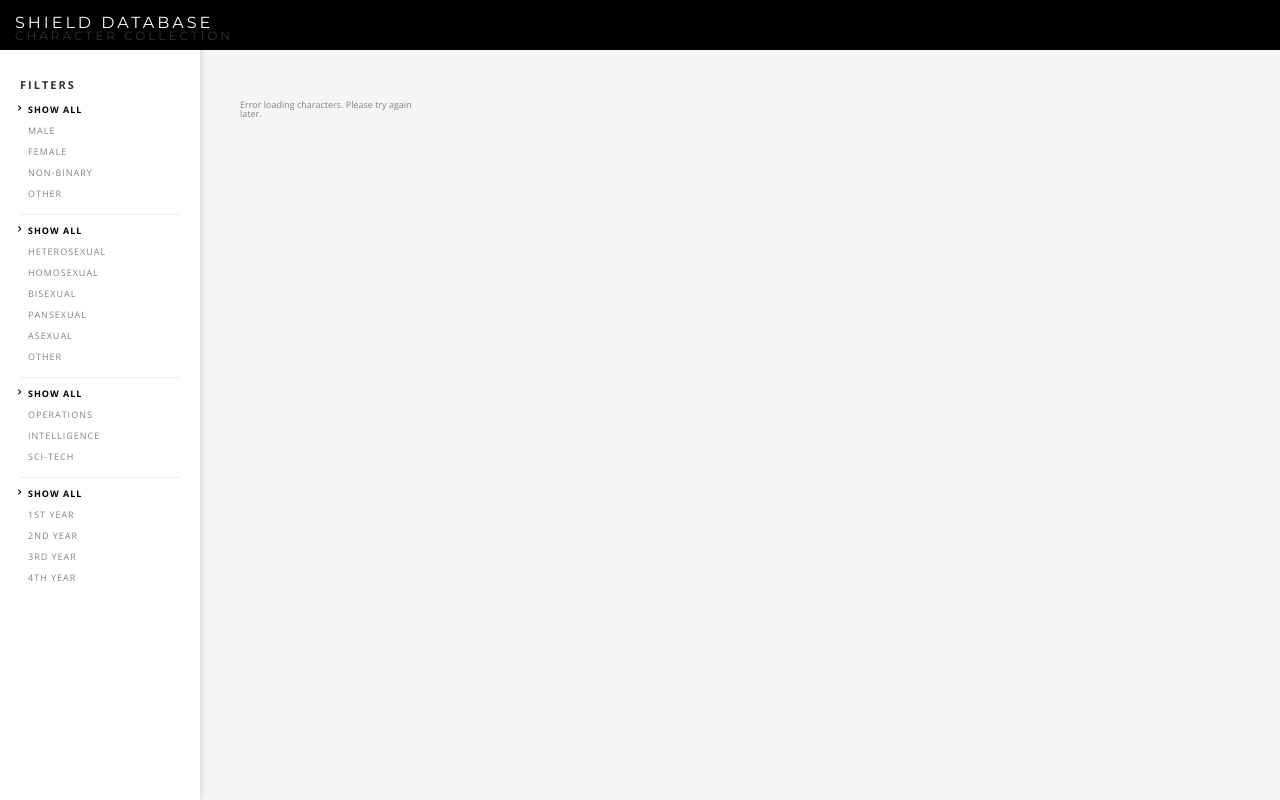
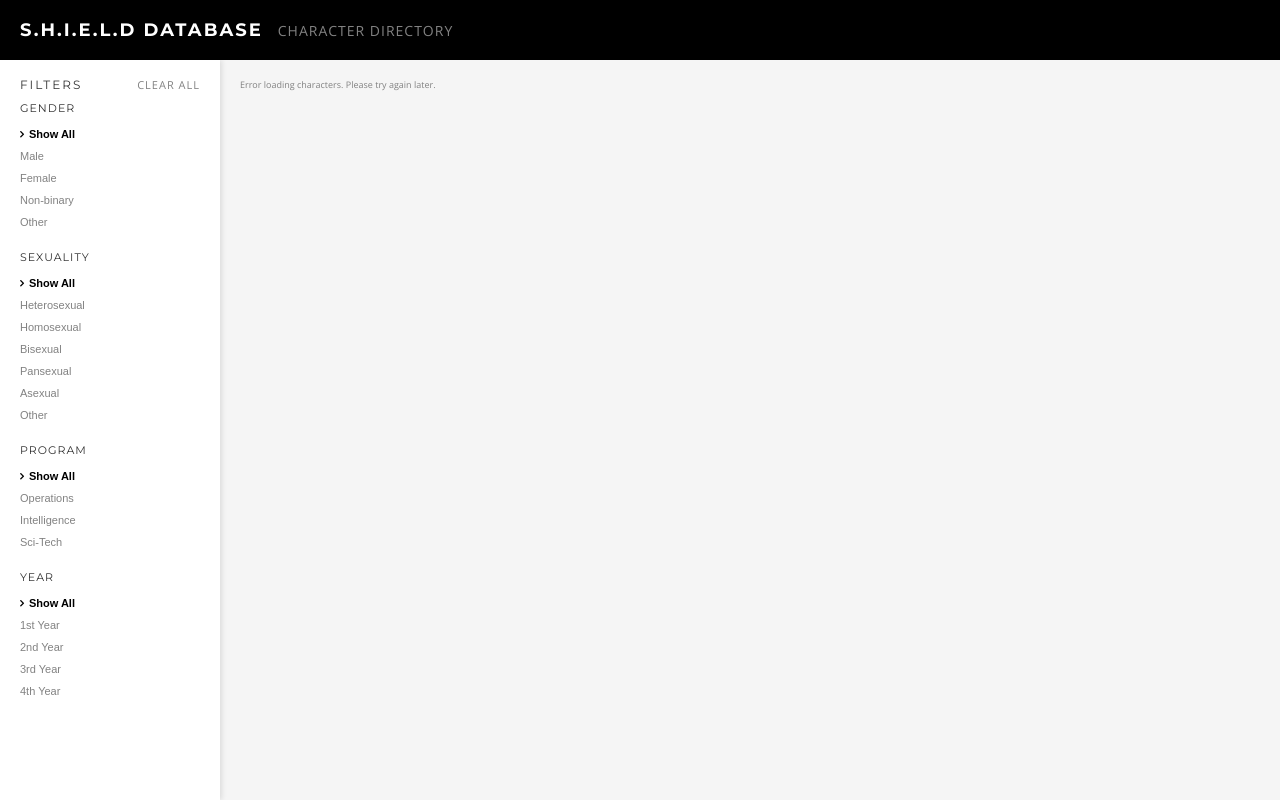
Before and after one commit to JayByRP/shield, a plain HTML site: page public/index.html in a window 1280 px wide. Drawn offline with nearby package versions, Linux system fonts and the light colour scheme; no server answers.

Commit message:
weird interface

```diff
--- a/public/index.html
+++ b/public/index.html
@@ -1,93 +1,15 @@
-<!DOCTYPE html>
 <!DOCTYPE html>
 <html>
 <head>
     <meta charset="utf-8" />
     <meta name="viewport" content="width=device-width, initial-scale=1.0">
-    <title>SHIELD DATABASE</title>
-    <!-- External Resources -->
-    <link rel="stylesheet" href="https://maxcdn.bootstrapcdn.com/font-awesome/4.5.0/css/font-awesome.min.css" />
+    <title>S.H.I.E.L.D Database</title>
+    <link rel="stylesheet" href="https://cdnjs.cloudflare.com/ajax/libs/font-awesome/4.5.0/css/font-awesome.min.css" />
     <link href="https://fonts.googleapis.com/css?family=Montserrat:400,700|Open+Sans:400,400italic,700,700italic,300italic,300|Inconsolata" rel="stylesheet" type="text/css" />
-    <script src="https://ajax.googleapis.com/ajax/libs/jquery/2.1.4/jquery.min.js"></script>
+    <script src="https://cdnjs.cloudflare.com/ajax/libs/jquery/2.1.4/jquery.min.js"></script>
     <script src="https://cdnjs.cloudflare.com/ajax/libs/jquery.isotope/2.2.2/isotope.pkgd.min.js"></script>
     <script src="https://cdnjs.cloudflare.com/ajax/libs/jquery.imagesloaded/4.1.4/imagesloaded.pkgd.min.js"></script>
-
-    <script type="text/javascript">
-        $(document).ready(function() {
-            $.ajax({
-                url: "/api/characters",
-                method: "GET",
-                success: function(characters) {
-                    const characterHTML = characters.map(character => {
-                        const nameParts = character.name.split(" ");
-                        const firstName = nameParts[0];
-                        const surname = nameParts.slice(1).join(" ");
-
-                        return `
-                            <div class="grid-item"
-                                <div class="name">
-                                    <div class="firstname">${firstName.toUpperCase()}</div>
-                                    <div class="surname">${surname.toUpperCase()}</div>
-                                </div>
-                                ${character.bio ?
-                                    `<a href="${character.bio}" target="_blank" class="image-link">
-                                        <img src="${character.image}" alt="${character.name}">
-                                    </a>` :
-                                    `<img src="${character.image}" alt="${character.name}">`
-                                }
-                            </div>
-                        `;
-                    }).join("");
-
-                    $(".grid").html(characterHTML);
-
-                    var $grid = $('.grid').isotope({
-                        itemSelector: '.grid-item',
-                        layoutMode: 'fitRows',
-                        sortBy: 'original-order'
-                    });
-
-                    var filters = {};
-
-                    $('.filters').on('click', '.button', function() {
-                        var $this = $(this);
-                        var $buttonGroup = $this.parents('.button-group');
-                        var filterGroup = $buttonGroup.attr('data-filter-group');
-                        filters[filterGroup] = $this.attr('data-filter');
-                        var filterValue = concatValues(filters);
-                        $grid.isotope({ filter: filterValue });
-                    });
-
-                    $('.button-group').each(function(i, buttonGroup) {
-                        var $buttonGroup = $(buttonGroup);
-                        $buttonGroup.on('click', 'button', function() {
-                            $buttonGroup.find('.is-checked').removeClass('is-checked');
-                            $(this).addClass('is-checked');
-                        });
-                    });
-
-                    $grid.imagesLoaded().progress(function() {
-                        $grid.isotope('layout');
-                    });
-                },
-                error: function(xhr, status, error) {
-                    console.error("Error fetching characters:", error);
-                    $(".grid").html("<p class='error-message'>Error loading characters. Please try again later.</p>");
-                }
-            });
-
-            function concatValues(obj) {
-                var value = '';
-                for (var prop in obj) {
-                    value += obj[prop];
-                }
-                return value;
-            }
-        });
-    </script>
-
-<style type="text/css">
-    /* Scrollbar and basic styles remain the same */
+    <style>
         ::-webkit-scrollbar {
             width: 5px;
             border: 2px solid #fff;
@@ -103,11 +25,6 @@
             height: 5px;
         }
 
-    ::selection {
-        background: gray;
-        color: #fff;
-    }
-
         * {
             margin: 0;
             padding: 0;
@@ -118,144 +35,109 @@
             color: #828282;
             font-weight: 100;
             font-size: 9px;
-        font-family: "open sans", calibri, Helvetica, sans-serif;
+            font-family: "Open Sans", calibri, Helvetica, sans-serif;
             line-height: 100%;
             background: #f5f5f5;
         }
 
-    /* Updated header styles */
-    .toptitle {
-        text-transform: uppercase;
-        letter-spacing: 3px;
-        font-family: "Montserrat", Helvetica, sans-serif;
-        display: inline-block;
-        margin-right: 10px;
-        color: #fff;
-        font-weight: 300;
-        font-size: 16px;
-        line-height: 100%;
-    }
-
-    h1 {
-        text-transform: uppercase;
-        letter-spacing: 3px;
-        font-family: "Montserrat", Helvetica, sans-serif;
-        color: #323232;
-        font-weight: 400;
-        font-size: 12px !important;
-        margin-bottom: 5px;
-    }
-
-    h3 {
-        font-size: 11px;
-        text-transform: uppercase;
-        letter-spacing: 2px;
-        margin-bottom: 10px;
-        color: #323232;
-    }
-
-    /* Updated top bar */
         #top {
             position: fixed;
             top: 0;
             left: 0;
             z-index: 99999;
-        padding: 15px;
             width: 100%;
-        height: 50px;
             background: #000;
             color: #fff;
-        text-transform: uppercase;
-        font-family: "Open Sans", Helvetica, sans-serif;
+            padding: 15px 20px;
+            height: 60px;
+            display: flex;
+            align-items: center;
+            gap: 15px;
         }
 
-    /* Updated grid layout */
-    .grid {
-        position: relative;
-        margin: 80px 0 0 220px;
-        padding: 20px;
-        display: grid;
-        grid-template-columns: repeat(auto-fill, minmax(180px, 1fr));
-        gap: 20px;
+        .database-title {
+            font-family: "Montserrat", Helvetica, sans-serif;
+            font-size: 18px;
+            font-weight: 700;
+            letter-spacing: 2px;
+            color: #fff;
         }
 
-    /* Updated grid item styles */
-    .grid-item {
-        margin: 0;
-        padding: 10px;
-        background: #000;
-        color: #fff;
-        text-align: center;
+        .directory-text {
+            font-family: "Open Sans", Helvetica, sans-serif;
+            font-size: 14px;
+            color: #828282;
             text-transform: uppercase;
-        transition: all 0.3s ease-out;
-        width: 100%;
-        display: flex;
-        flex-direction: column;
-        align-items: center;
+            letter-spacing: 1px;
         }
 
-    .grid-item:hover {
-        transform: translateY(-5px);
-        box-shadow: 0 5px 15px rgba(0,0,0,0.3);
+        .sidebar {
+            position: fixed;
+            top: 60px;
+            left: 0;
+            width: 220px;
+            height: calc(100vh - 60px);
+            background: #fff;
+            padding: 20px;
+            overflow-y: auto;
+            box-shadow: 2px 0 5px rgba(0,0,0,0.1);
         }
 
-    .grid-item img {
-        width: 120px;
-        height: 120px;
-        border-radius: 50%;
-        transition: all 0.3s ease-out;
-        object-fit: cover;
+        .filters-header {
+            display: flex;
+            justify-content: space-between;
+            align-items: center;
+            margin-bottom: 15px;
         }
 
-    /* Updated sidebar styles */
-    .sidebar {
-        position: fixed;
-        top: 0;
-        left: 0;
-        padding: 20px;
-        width: 200px;
-        height: 100%;
-        background: #fff;
-        box-shadow: 2px 0 5px rgba(0,0,0,0.1);
-        overflow-y: auto;
+        .filters-title {
+            font-family: "Montserrat", Helvetica, sans-serif;
+            font-size: 12px;
+            text-transform: uppercase;
+            letter-spacing: 2px;
+            color: #323232;
         }
 
-    .filters {
-        margin-top: 60px;
+        .clear-filters {
+            font-size: 11px;
+            color: #828282;
+            cursor: pointer;
+            text-transform: uppercase;
+            letter-spacing: 1px;
         }
 
-    /* Updated button group styles */
-    .button-group {
-        margin: 5px 0;
-        border-bottom: 1px solid #eee;
-        padding-bottom: 10px;
+        .clear-filters:hover {
+            color: #000;
         }
 
-    .button-group:last-child {
-        border-bottom: none;
+        .filter-section {
+            margin-bottom: 20px;
         }
 
-    /* Updated button styles */
-    button {
-        display: block;
-        padding: 4px 8px;
-        width: 100%;
-        outline: none;
-        border: none;
-        background: transparent;
-        color: #828282;
-        text-align: left;
+        .filter-title {
+            font-family: "Montserrat", Helvetica, sans-serif;
+            font-size: 11px;
             text-transform: uppercase;
             letter-spacing: 1px;
-        font-size: 9px;
-        font-family: "Open Sans", Helvetica, sans-serif;
-        transition: all 0.3s ease-out;
-        cursor: pointer;
+            color: #323232;
+            margin-bottom: 10px;
         }
 
-    button:hover {
+        .button {
+            display: block;
+            width: 100%;
+            text-align: left;
+            padding: 5px 0;
+            font-size: 11px;
+            color: #828282;
+            background: none;
+            border: none;
+            cursor: pointer;
+            transition: color 0.3s ease;
+        }
+
+        .button:hover {
             color: #000;
-        background: #f5f5f5;
         }
 
         .button.is-checked {
@@ -264,49 +146,80 @@
         }
 
         .button.is-checked::before {
-        position: absolute;
-        margin-left: -10px;
             content: "\f105";
             font-family: FontAwesome;
+            margin-right: 5px;
         }
 
-    /* Name styles */
+        .grid {
+            margin-left: 220px;
+            margin-top: 60px;
+            padding: 20px;
+            display: grid;
+            grid-template-columns: repeat(auto-fill, minmax(200px, 1fr));
+            gap: 20px;
+        }
+
+        .grid-item {
+            background: #fff;
+            padding: 15px;
+            text-align: center;
+            box-shadow: 0 2px 5px rgba(0,0,0,0.1);
+            transition: transform 0.3s ease, box-shadow 0.3s ease;
+        }
+
+        .grid-item:hover {
+            transform: translateY(-5px);
+            box-shadow: 0 5px 15px rgba(0,0,0,0.2);
+        }
+
+        .grid-item img {
+            width: 150px;
+            height: 150px;
+            border-radius: 50%;
+            object-fit: cover;
+            margin-bottom: 15px;
+        }
+
         .name {
-        margin: 10px 0;
-        letter-spacing: 2px;
             font-family: "Montserrat", Helvetica, sans-serif;
-        line-height: 1.2;
+            text-transform: uppercase;
+            letter-spacing: 1px;
         }
 
         .firstname {
-        font-size: 12px;
+            font-size: 14px;
             font-weight: 700;
+            color: #323232;
         }
 
         .surname {
-        margin-top: 2px;
             font-size: 12px;
-        color: rgba(255, 255, 255, 0.9);
-        font-weight: 400;
+            color: #828282;
+            margin-top: 5px;
         }
     </style>
 </head>
 <body>
     <div id="top">
-    <span class="toptitle">SHIELD DATABASE</span>
-    <h1>Character Collection</h1>
+        <div class="database-title">S.H.I.E.L.D DATABASE</div>
+        <div class="directory-text">Character Directory</div>
     </div>
     <div class="sidebar">
-    <div class="filters">
-        <h3>Filters</h3>
-        <div class="button-group" data-filter-group="gender">
+        <div class="filters-header">
+            <div class="filters-title">Filters</div>
+            <div class="clear-filters">Clear All</div>
+        </div>
+        <div class="filter-section" data-filter-group="gender">
+            <div class="filter-title">Gender</div>
             <button class="button is-checked" data-filter="*">Show All</button>
             <button class="button" data-filter="[data-gender='male']">Male</button>
             <button class="button" data-filter="[data-gender='female']">Female</button>
             <button class="button" data-filter="[data-gender='non-binary']">Non-binary</button>
             <button class="button" data-filter="[data-gender='other']">Other</button>
         </div>
-        <div class="button-group" data-filter-group="sexuality">
+        <div class="filter-section" data-filter-group="sexuality">
+            <div class="filter-title">Sexuality</div>
             <button class="button is-checked" data-filter="*">Show All</button>
             <button class="button" data-filter="[data-sexuality='heterosexual']">Heterosexual</button>
             <button class="button" data-filter="[data-sexuality='homosexual']">Homosexual</button>
@@ -315,13 +228,15 @@
             <button class="button" data-filter="[data-sexuality='asexual']">Asexual</button>
             <button class="button" data-filter="[data-sexuality='other']">Other</button>
         </div>
-        <div class="button-group" data-filter-group="program">
+        <div class="filter-section" data-filter-group="program">
+            <div class="filter-title">Program</div>
             <button class="button is-checked" data-filter="*">Show All</button>
             <button class="button" data-filter="[data-program='operations']">Operations</button>
             <button class="button" data-filter="[data-program='intelligence']">Intelligence</button>
             <button class="button" data-filter="[data-program='sci_tech']">Sci-Tech</button>
         </div>
-        <div class="button-group" data-filter-group="year">
+        <div class="filter-section" data-filter-group="year">
+            <div class="filter-title">Year</div>
             <button class="button is-checked" data-filter="*">Show All</button>
             <button class="button" data-filter="[data-year='1st Year']">1st Year</button>
             <button class="button" data-filter="[data-year='2nd Year']">2nd Year</button>
@@ -329,7 +244,88 @@
             <button class="button" data-filter="[data-year='4th Year']">4th Year</button>
         </div>
     </div>
+    <div class="grid"></div>
+
+    <script>
+        $(document).ready(function() {
+            $.ajax({
+                url: "/api/characters",
+                method: "GET",
+                success: function(characters) {
+                    const characterHTML = characters.map(character => {
+                        const nameParts = character.name.split(" ");
+                        const firstName = nameParts[0];
+                        const surname = nameParts.slice(1).join(" ");
+
+                        return `
+                            <div class="grid-item"
+                                 data-gender="${character.gender?.toLowerCase()}"
+                                 data-sexuality="${character.sexuality?.toLowerCase()}"
+                                 data-program="${character.program?.toLowerCase()}"
+                                 data-year="${character.year}">
+                                <div class="image-container">
+                                    ${character.bio ?
+                                        `<a href="${character.bio}" target="_blank">
+                                            <img src="${character.image}" alt="${character.name}">
+                                        </a>` :
+                                        `<img src="${character.image}" alt="${character.name}">`
+                                    }
                                 </div>
-<div class="grid"></div>
+                                <div class="name">
+                                    <div class="firstname">${firstName}</div>
+                                    <div class="surname">${surname}</div>
+                                </div>
+                            </div>
+                        `;
+                    }).join("");
+
+                    $(".grid").html(characterHTML);
+
+                    var $grid = $('.grid').isotope({
+                        itemSelector: '.grid-item',
+                        layoutMode: 'fitRows'
+                    });
+
+                    var filters = {};
+
+                    $('.filter-section').on('click', 'button', function() {
+                        var $this = $(this);
+                        var $filterGroup = $this.parents('.filter-section');
+                        var filterGroup = $filterGroup.attr('data-filter-group');
+                        filters[filterGroup] = $this.attr('data-filter');
+                        var filterValue = concatValues(filters);
+                        $grid.isotope({ filter: filterValue });
+
+                        // Update active state
+                        $filterGroup.find('.is-checked').removeClass('is-checked');
+                        $this.addClass('is-checked');
+                    });
+
+                    $('.clear-filters').on('click', function() {
+                        filters = {};
+                        $grid.isotope({ filter: '*' });
+                        $('.button.is-checked').removeClass('is-checked');
+                        $('.filter-section button[data-filter="*"]').addClass('is-checked');
+                    });
+
+                    function concatValues(obj) {
+                        var value = '';
+                        for (var prop in obj) {
+                            value += obj[prop];
+                        }
+                        return value || '*';
+                    }
+
+                    $grid.imagesLoaded().progress(function() {
+                        $grid.isotope('layout');
+                    });
+                },
+                error: function(xhr, status, error) {
+                    console.error("Error fetching characters:", error);
+                    $(".grid").html("<p class='error-message'>Error loading characters. Please try again later.</p>");
+                }
+            });
+        });
+    </script>
 </body>
 </html>
```
Lines whose indentation alone changed are shown as unchanged.
